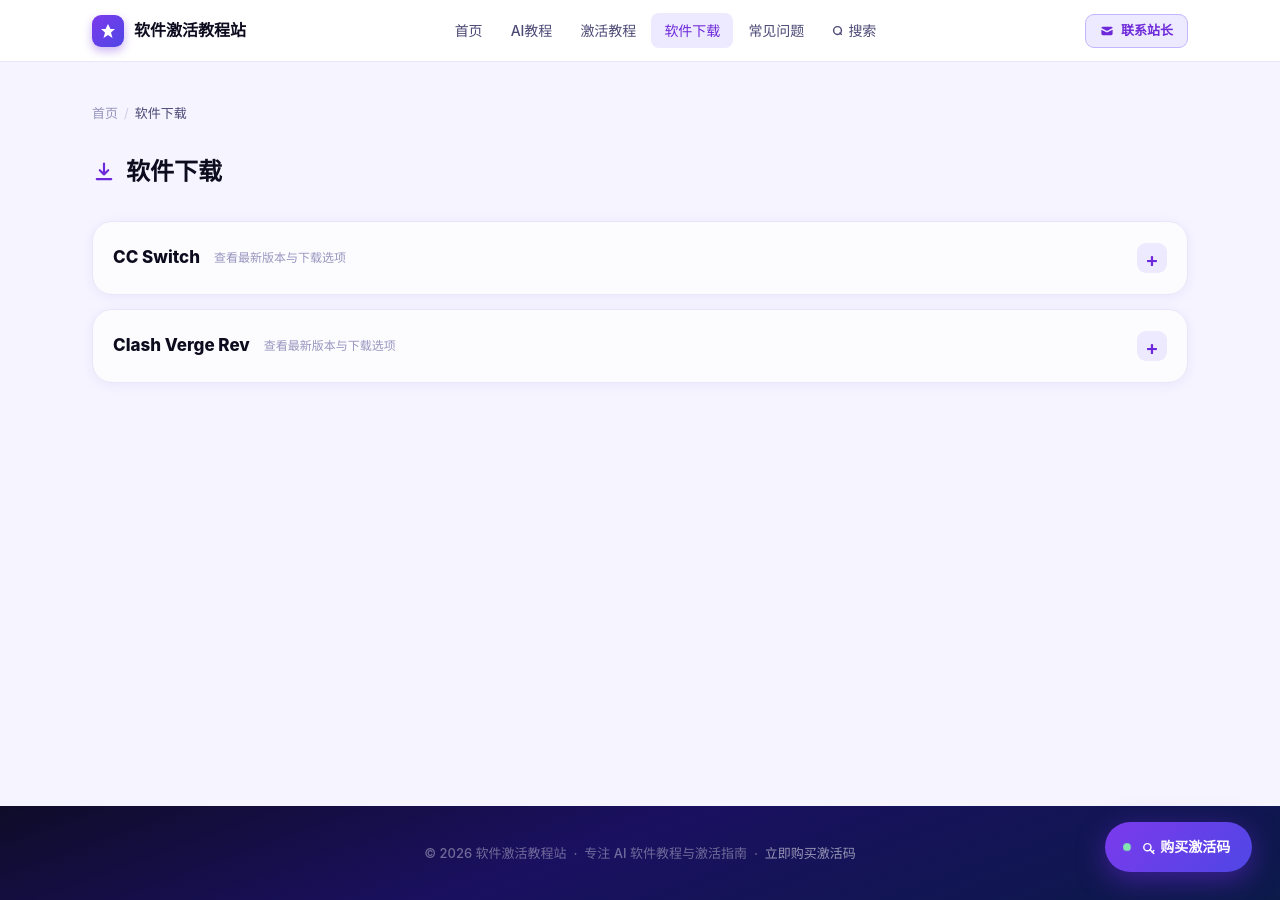
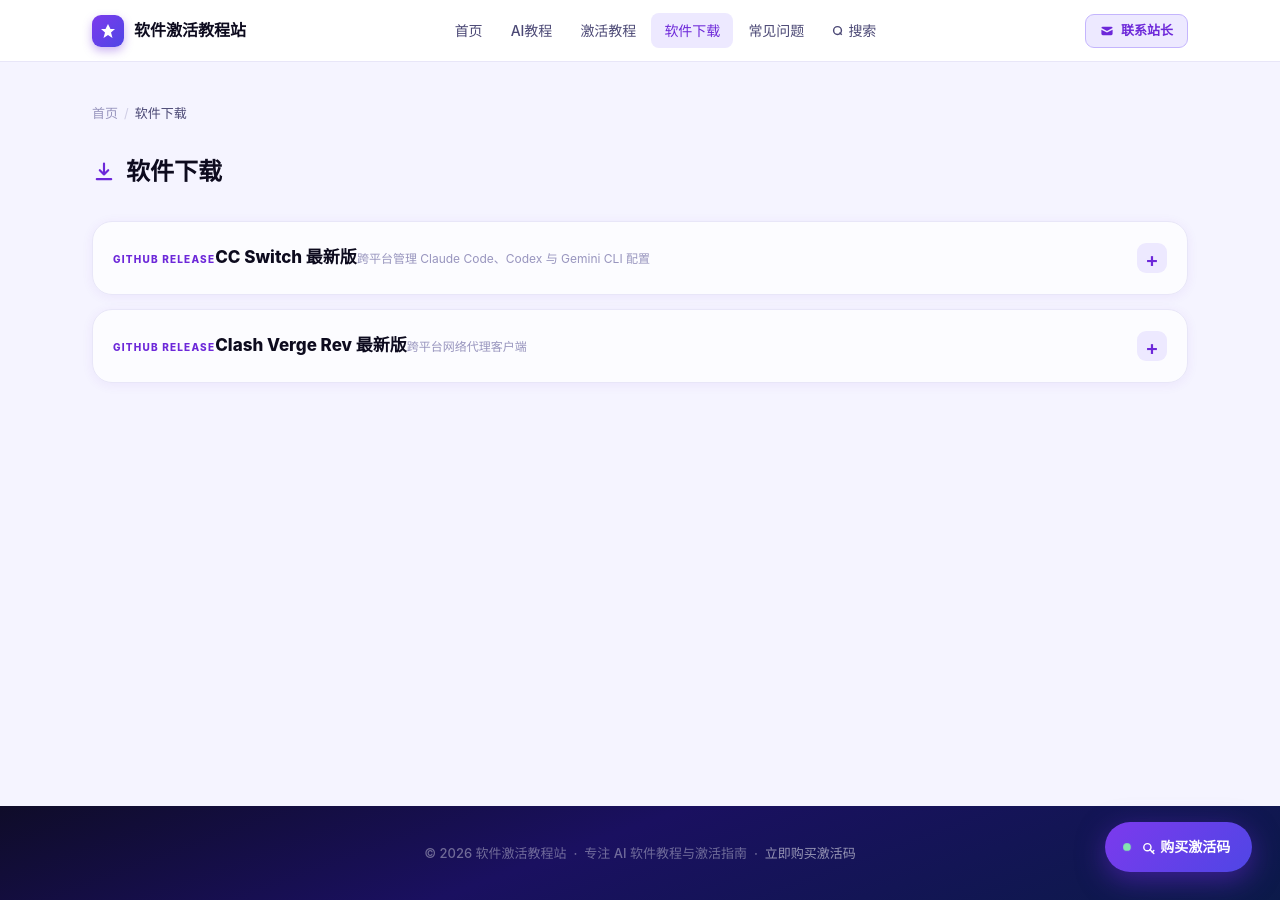
Before and after one commit to leo11hang/Kilian.github.io, a Jekyll site: the page built from download.html, in a window 1280 px wide. Built offline with Jekyll 4.4.1, drawn with Linux system fonts in a browser that asks for light colours; comment, search, counter and statistics services are not loaded.

Commit message:
Update cat-page.html

```diff
--- a/_includes/cat-page.html
+++ b/_includes/cat-page.html
@@ -23,11 +23,17 @@
   {% if cat_slug == 'download' %}
     <div class="download-accordions">
       <details class="download-accordion">
-        <summary><span class="download-accordion-name">CC Switch</span><span class="download-accordion-hint">查看最新版本与下载选项</span></summary>
+        <summary>
+          <span class="download-summary-copy"><span class="cc-download-eyebrow">GITHUB RELEASE</span><strong class="download-accordion-name">CC Switch 最新版</strong><span class="download-accordion-hint">跨平台管理 Claude Code、Codex 与 Gemini CLI 配置</span></span>
+          <span class="download-accordion-toggle" aria-hidden="true"></span>
+        </summary>
         {% include cc-switch-download.html %}
       </details>
       <details class="download-accordion">
-        <summary><span class="download-accordion-name">Clash Verge Rev</span><span class="download-accordion-hint">查看最新版本与下载选项</span></summary>
+        <summary>
+          <span class="download-summary-copy"><span class="cc-download-eyebrow">GITHUB RELEASE</span><strong class="download-accordion-name">Clash Verge Rev 最新版</strong><span class="download-accordion-hint">跨平台网络代理客户端</span></span>
+          <span class="download-accordion-toggle" aria-hidden="true"></span>
+        </summary>
         {% include clash-verge-download.html %}
       </details>
     </div>
```
